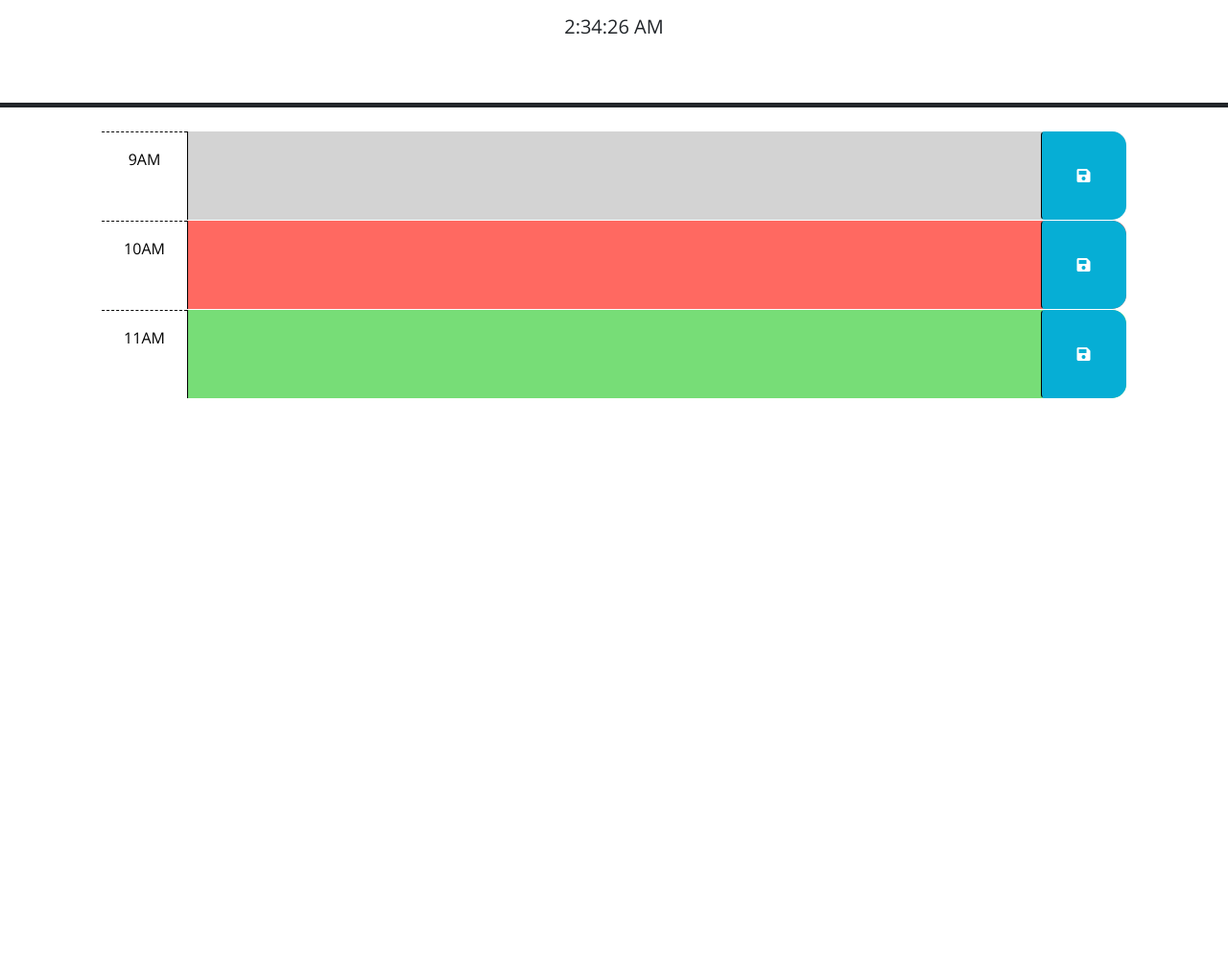
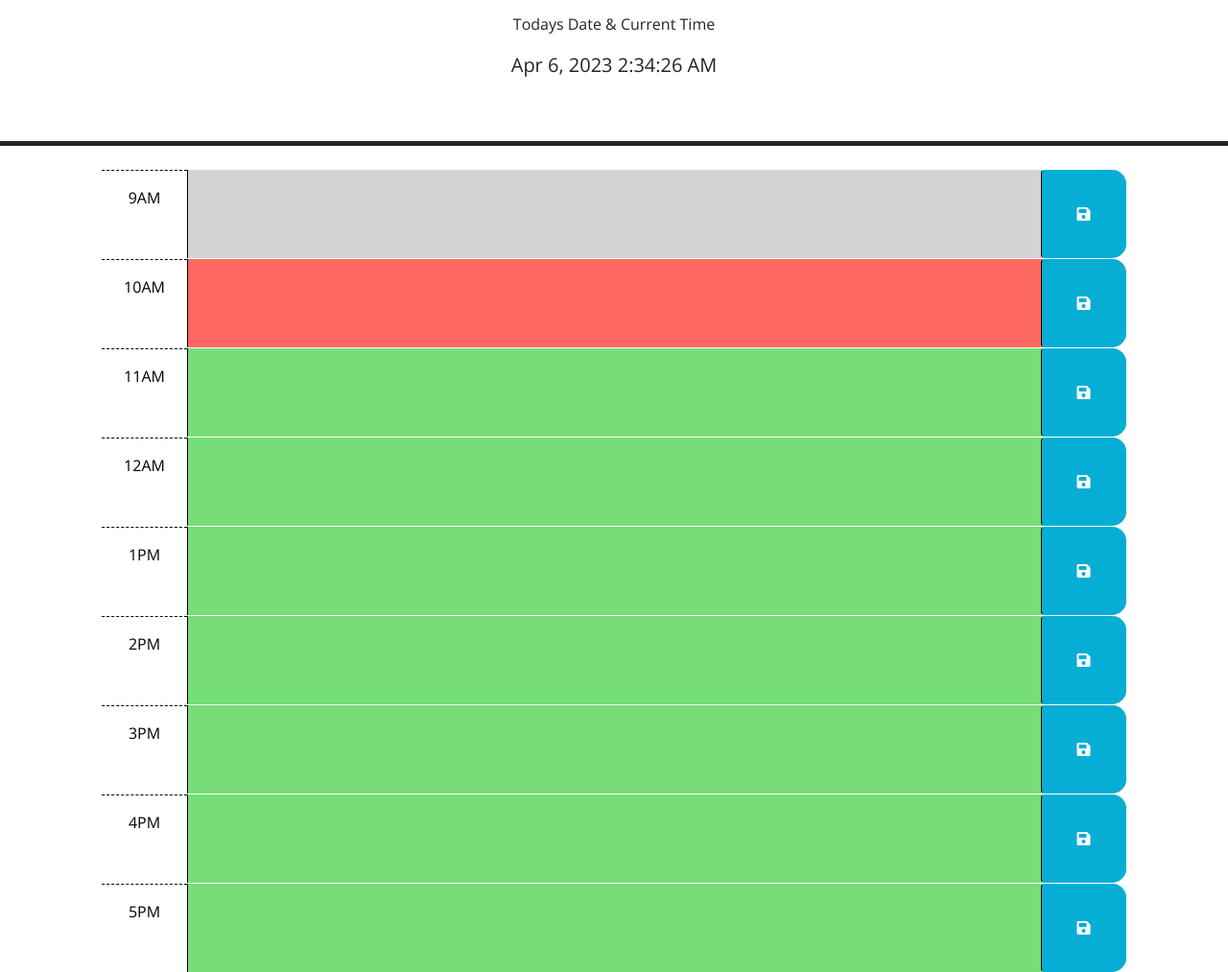
Before and after one commit to jonnyboy808/personal-daily-planner, a plain HTML site: page index.html in a window 1280 px wide. Shown: the part 166-1179 px from the top of the page at 96% size. Before the commit the page ends 800 px from the top, so only its background shows below. Drawn offline with nearby package versions, Linux system fonts and the light colour scheme.

Commit message:
added additional time blocks

```diff
--- a/index.html
+++ b/index.html
@@ -26,7 +26,9 @@
     <header class="p-5 mb-4 border-5 border-bottom border-dark text-center">
       <h1 class="display-3">Work Day Scheduler</h1>
       <p class="lead">A simple calendar app for scheduling your work day</p>
+      <p>Todays Date & Current Time</p>
       <p id="currentDay" class="lead"></p>
+    </section>
     </header>
     <div class="container-lg px-5">
       <!-- Use class for "past", "present", and "future" to apply styles to the
@@ -66,6 +68,58 @@
         </button>
       </div>
 
+      <div id="hour-11" class="row time-block future">
+        <div class="col-2 col-md-1 hour text-center py-3">12AM</div>
+        <textarea class="col-8 col-md-10 description" rows="3"> </textarea>
+        <button class="btn saveBtn col-2 col-md-1" aria-label="save">
+          <i class="fas fa-save" aria-hidden="true"></i>
+        </button>
+      </div>
+
+      <div id="hour-11" class="row time-block future">
+        <div class="col-2 col-md-1 hour text-center py-3">1PM</div>
+        <textarea class="col-8 col-md-10 description" rows="3"> </textarea>
+        <button class="btn saveBtn col-2 col-md-1" aria-label="save">
+          <i class="fas fa-save" aria-hidden="true"></i>
+        </button>
+      </div>
+
+      <div id="hour-11" class="row time-block future">
+        <div class="col-2 col-md-1 hour text-center py-3">2PM</div>
+        <textarea class="col-8 col-md-10 description" rows="3"> </textarea>
+        <button class="btn saveBtn col-2 col-md-1" aria-label="save">
+          <i class="fas fa-save" aria-hidden="true"></i>
+        </button>
+      </div>
+
+      <div id="hour-11" class="row time-block future">
+        <div class="col-2 col-md-1 hour text-center py-3">3PM</div>
+        <textarea class="col-8 col-md-10 description" rows="3"> </textarea>
+        <button class="btn saveBtn col-2 col-md-1" aria-label="save">
+          <i class="fas fa-save" aria-hidden="true"></i>
+        </button>
+      </div>
+
+      <div id="hour-11" class="row time-block future">
+        <div class="col-2 col-md-1 hour text-center py-3">4PM</div>
+        <textarea class="col-8 col-md-10 description" rows="3"> </textarea>
+        <button class="btn saveBtn col-2 col-md-1" aria-label="save">
+          <i class="fas fa-save" aria-hidden="true"></i>
+        </button>
+      </div>
+
+      <div id="hour-11" class="row time-block future">
+        <div class="col-2 col-md-1 hour text-center py-3">5PM</div>
+        <textarea class="col-8 col-md-10 description" rows="3"> </textarea>
+        <button class="btn saveBtn col-2 col-md-1" aria-label="save">
+          <i class="fas fa-save" aria-hidden="true"></i>
+        </button>
+      </div>
+
+
+
+
+
     <script src="https://code.jquery.com/jquery-3.4.1.min.js"></script>
     <script
       src="https://cdn.jsdelivr.net/npm/dayjs@1.11.3/dayjs.min.js"
--- a/script.js
+++ b/script.js
@@ -21,25 +21,18 @@ $(function () {
   //
   // TODO: Add code to display the current date in the header of the page.
 });
-var now = dayjs().format('DD/MM/YYYY');
+
+
+
+
+function updateClock (){
+  var now = dayjs().format('MMM D, YYYY h:mm:ss A');
 $('#currentDay').text(now);
-console.log(now)
-
-function updateClock () {
-  var currentTime = new Date ();
-  var currentHour = currentTime.getHours ();
-  var currentMinute = currentTime.getMinutes ();
-  var currentSeconds = currentTime.getSeconds ();
-
-  currentMinute = (currentMinute < 10 ? "0" : "") + currentMinute;
-  currentSeconds = (currentSeconds < 10 ? "0" : "") + currentSeconds;
-
-  var timeOfDay = ( currentHour < 12 ) ? "AM" : "PM";
-  currentHour = (currentHour > 12) ? currentHour - 12 : currentHour;
-  currentHour = (currentHour ==  0) ? 12 : currentHour;
-  var currentTimeString = currentHour + ":" + currentMinute + ":" + currentSeconds + " " + timeOfDay;
-  $("#currentDay").html(currentTimeString);
 }
 $(document).ready(function() {
   setInterval('updateClock()', 1000);
 });
+
+
+// var currentTime = dayjs().format("MMMM/DD/YYYY, h:mm:ss a");
+// $("#currentDay").text(currentTime);
```
